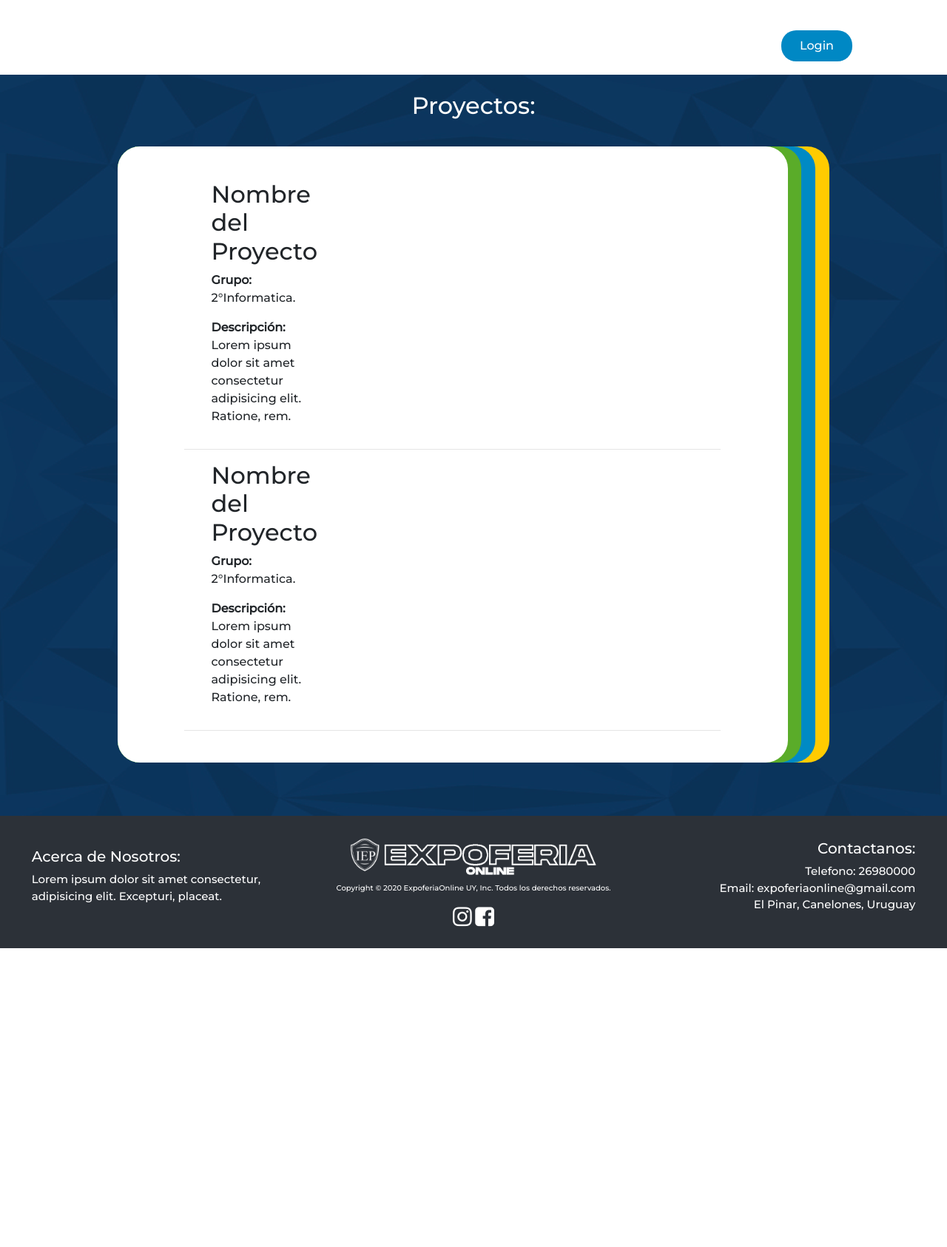
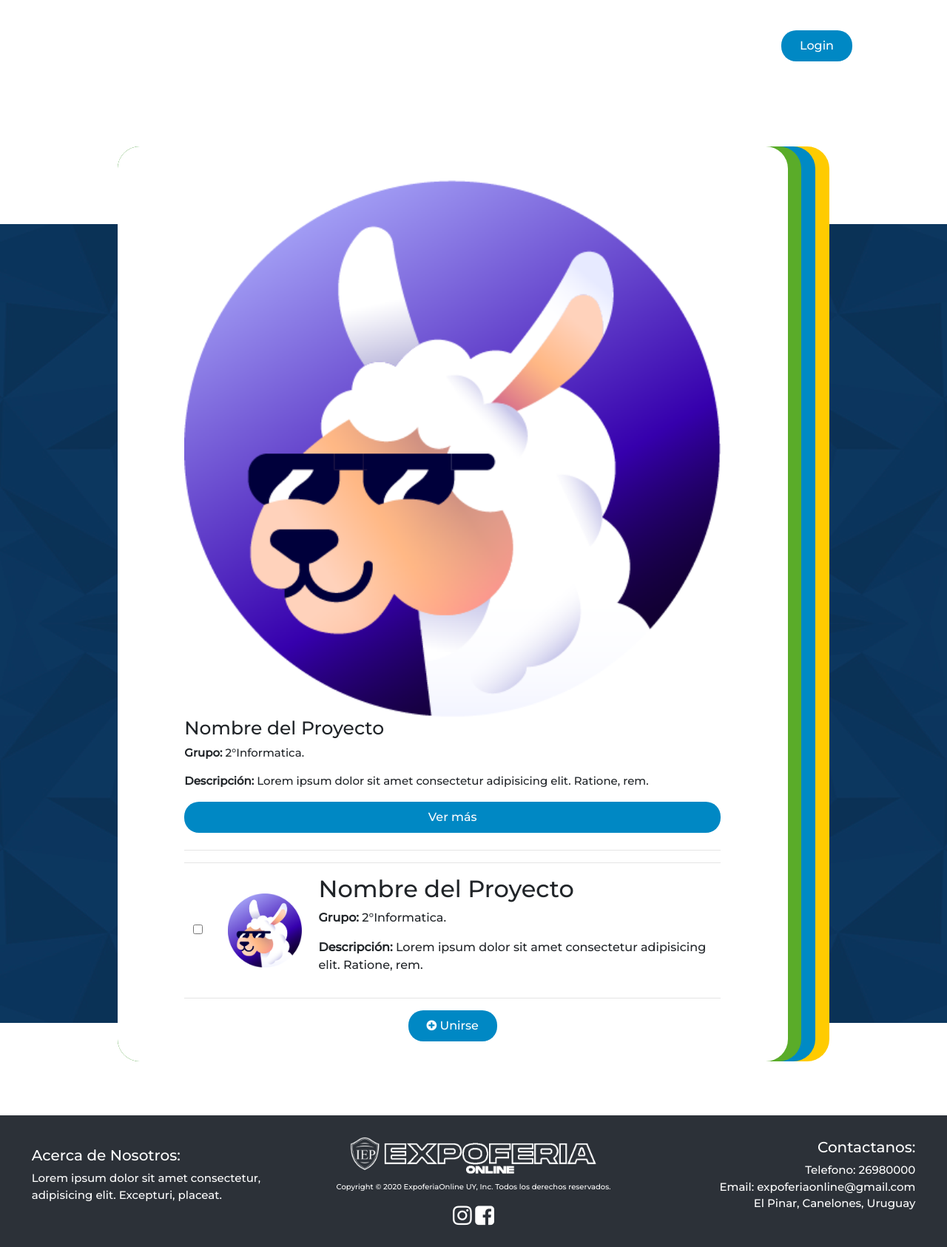
Before and after one commit to JuaniiAndresM/ExpoferiaOnline, a PHP site: page /Proyectos/ProyectosLista.html in a window 1280 px wide. Shown: the whole page at 74% size. Before the commit the page ends 1282 px from the top, so only its background shows below. Run offline with PHP 8.4, Linux system fonts and the light colour scheme; some libraries are stand-ins or nearby versions.

Commit message:
Planilla

```diff
--- a/Proyectos/Panel.php
+++ b/Proyectos/Panel.php
@@ -92,7 +92,7 @@
                 <li>
                   <a href="/ExpoferiaOnline/Proyectos/UnirseProyectos.html" style="<?php echo $prof ?>"
                     ><button class="botonPanel">
-                      <i class="fa">&#xf0fe;</i> Unirse a Proyectos
+                      <i class="fa">&#xf055;</i> Unirse a Proyectos
                     </button></a
                   >
                 </li>
--- a/Proyectos/Planilla.php
+++ b/Proyectos/Planilla.php
@@ -71,7 +71,9 @@
               <div class="BannerPlanilla">
                 <h2>Banner:</h2>
                 <hr />
-                <div class="Banner"></div>
+                <div class="Banner">
+                  <img class="BannerIMG" src="/ExpoferiaOnline/img/Banner.png">
+                </div>
               </div>
             </div>
             <div class="MobileView">
--- a/Proyectos/ProyectosLista.html
+++ b/Proyectos/ProyectosLista.html
@@ -39,23 +39,14 @@
             <div class="Linea3">
               <div class="Proyecto">
                 <div class="Tabla">
-                  <div class="listProyectoLista">
-                    <div class="listFoto"></div>
-                    <hr id="LineaMobileProyecto" />
-                    <div class="textoLista">
-                      <h2>Nombre del Proyecto</h2>
-                      <p><b>Grupo:</b> 2°Informatica.</p>
-                      <p>
-                        <b>Descripción:</b> Lorem ipsum dolor sit amet
-                        consectetur adipisicing elit. Ratione, rem.
-                      </p>
-                    </div>
-                  </div>
-                  <hr />
-
-                  <div class="listProyectoLista">
-                    <div class="listFoto"></div>
-                    <div class="textoLista">
+                  <form action="/ExpoferiaOnline/index.html">
+                    <div class="listProyecto">
+                      <div class="listFoto">
+                        <img
+                          class="FotoLista"
+                          src="/ExpoferiaOnline/img/user.png"
+                        />
+                      </div>
                       <hr id="LineaMobileProyecto" />
                       <h2>Nombre del Proyecto</h2>
                       <p><b>Grupo:</b> 2°Informatica.</p>
@@ -63,9 +54,44 @@
                         <b>Descripción:</b> Lorem ipsum dolor sit amet
                         consectetur adipisicing elit. Ratione, rem.
                       </p>
+                      <a href="/ExpoferiaOnline/Proyectos/Planilla.php"
+                        ><button class="BotonProyecto">Ver más</button></a
+                      >
+                      <hr />
                     </div>
-                  </div>
-                  <hr />
+                    <hr />
+                    <div class="listProyectoLista">
+                      <div class="checkForm">
+                        <label class="form-check-label" for="check2">
+                          <input
+                            type="checkbox"
+                            id="check2"
+                            name="option2"
+                            value="something"
+                          />
+                        </label>
+                      </div>
+                      <div class="listFoto">
+                        <img
+                          class="FotoLista"
+                          src="/ExpoferiaOnline/img/user.png"
+                        />
+                      </div>
+                      <hr id="LineaMobileProyecto" />
+                      <div class="textoLista">
+                        <h2>Nombre del Proyecto</h2>
+                        <p><b>Grupo:</b> 2°Informatica.</p>
+                        <p>
+                          <b>Descripción:</b> Lorem ipsum dolor sit amet
+                          consectetur adipisicing elit. Ratione, rem.
+                        </p>
+                      </div>
+                    </div>
+                    <hr />
+                    <button type="submit">
+                      <i class="fa">&#xf055;</i> Unirse
+                    </button>
+                  </form>
                 </div>
               </div>
             </div>
--- a/Proyectos/UnirseProyectos.html
+++ b/Proyectos/UnirseProyectos.html
@@ -96,7 +96,9 @@
                       </div>
                     </div>
                     <hr />
-                    <button type="submit">Unirse</button>
+                    <button type="submit">
+                      <i class="fa">&#xf055;</i> Unirse
+                    </button>
                   </form>
                 </div>
               </div>
--- a/scss/components/_Planilla.scss
+++ b/scss/components/_Planilla.scss
@@ -68,11 +68,9 @@
   margin-bottom: 1%;
 }
 .Banner {
-  background-color: grey;
-  width: 100%;
-  height: 600px;
-  padding: 2%;
-  margin-bottom: 1%;
+  .BannerIMG {
+    width: 100%;
+  }
 }
 
 .VideoMobile {
```
Also changed, not shown: Proyectos/PlanillaEditable.php (+9 -4 lines), css/styles.css (+29 -10 lines), scss/components/_PlanillaEditable.scss (+31 -0 lines), img/Banner.png (added).
